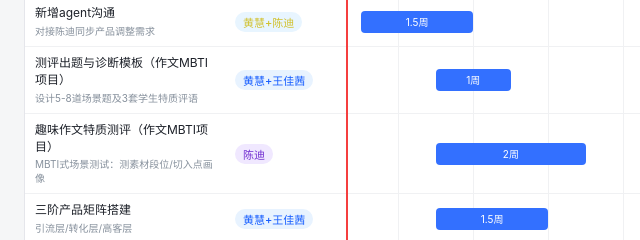
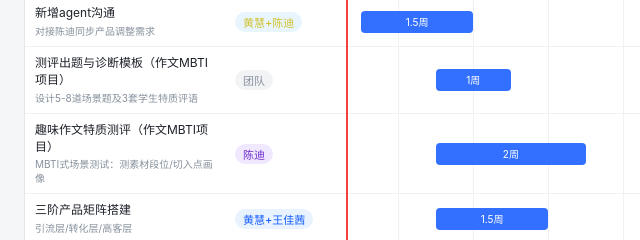
Before and after one commit to cynbarby/content-operation, a plain HTML site: page index.html in a window 1280 px wide. Shown: the part 457-697 px from the top of the page, 0-640 px from the left. Drawn offline with Linux system fonts and the light colour scheme.

Commit message:
Update owner for MBTI project task

```diff
--- a/index.html
+++ b/index.html
@@ -361,7 +361,7 @@ const tasks = [
   { name: '产品SKU梳理优化', sub: '下架155元PPT包、视频课定位校准', owner: '黄慧+王佳茜', ownerClass: 'owner-wh', phase: 'p1', start: 0, end: 1.5 },
   { name: '套餐定价核算', sub: '598元→498元/4篇学期陪跑', owner: '黄慧+王佳茜', ownerClass: 'owner-wh', phase: 'p1', start: 0, end: 1 },
   { name: '新增agent沟通', sub: '对接陈迪同步产品调整需求', owner: '黄慧+陈迪', ownerClass: 'owner-hc', phase: 'p1', start: 0.5, end: 2 },
-  { name: '测评出题与诊断模板（作文MBTI项目）', sub: '设计5-8道场景题及3套学生特质评语', owner: '黄慧+王佳茜', ownerClass: 'owner-wh', phase: 'p1', start: 1.5, end: 2.5 }, // 👈 已补齐逗号
+  { name: '测评出题与诊断模板（作文MBTI项目）', sub: '设计5-8道场景题及3套学生特质评语', owner: '团队', ownerClass: 'owner-tm', phase: 'p1', start: 1.5, end: 2.5 }, // 👈 已补齐逗号
   { name: '趣味作文特质测评（作文MBTI项目）', sub: 'MBTI式场景测试：测素材段位/切入点画像', owner: '陈迪', ownerClass: 'owner-cd', phase: 'p1', start: 1.5, end: 3.5 },
   { name: '三阶产品矩阵搭建', sub: '引流层/转化层/高客层', owner: '黄慧+王佳茜', ownerClass: 'owner-wh', phase: 'p1', start: 1.5, end: 3 },
   { name: 'AI评测agent开发', sub: '作文能力诊断框架→技术开发', owner: '黄慧+陈迪', ownerClass: 'owner-hc', phase: 'p1', start: 2, end: 5, milestone: { at: 5, label: 'AI评测上线' } },
```
